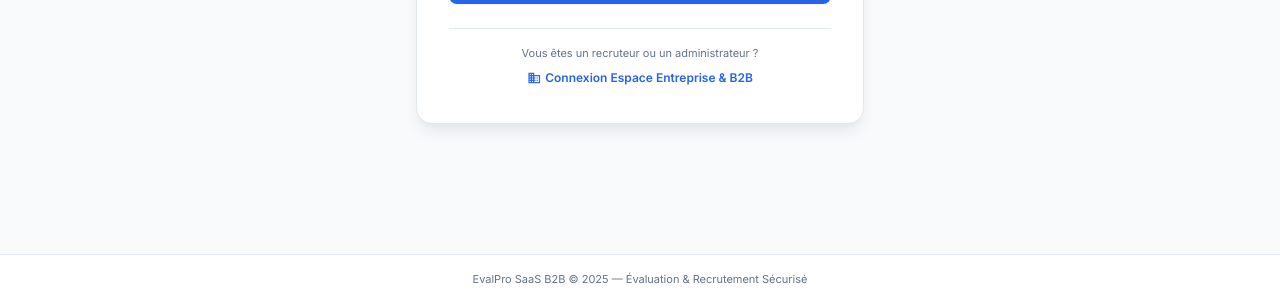
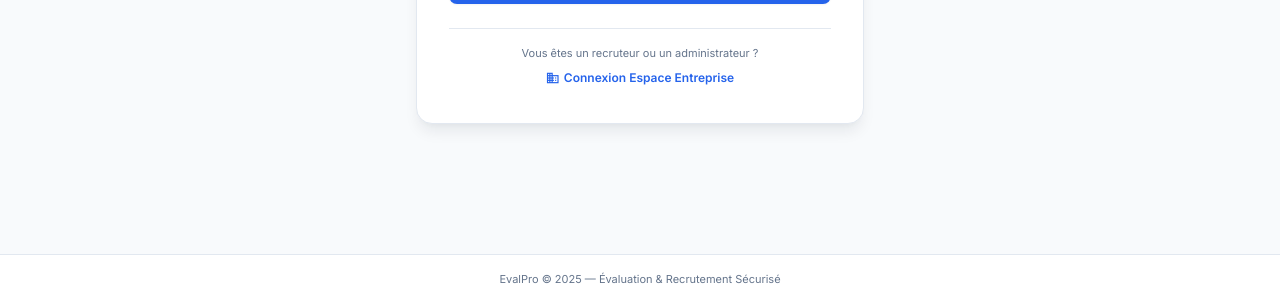
Before and after one commit to josuefox123/evalpro, a Vue app in the folder evalpro front/: page /acces-candidat in a window 1280 px wide. Shown: the part 497-797 px from the top of the page. Built offline with nearby package versions, Linux system fonts and the light colour scheme.

Commit message:
refactor(copy): Remove B2B and SaaS buzzwords across user-facing views

```diff
--- a/evalpro front/index.html
+++ b/evalpro front/index.html
@@ -4,8 +4,8 @@
     <meta charset="UTF-8" />
     <link rel="icon" type="image/png" href="/favicon.png" />
     <meta name="viewport" content="width=device-width, initial-scale=1.0" />
-    <meta name="description" content="EvalPro - La plateforme SaaS B2B unifiée pour gérer vos recrutements, évaluer vos candidats et automatiser vos corrections en ligne." />
-    <title>EvalPro - Plateforme B2B de Recrutement et d'Évaluation en Ligne</title>
+    <meta name="description" content="EvalPro - La plateforme unifiée pour gérer vos recrutements, évaluer vos candidats et automatiser vos corrections en ligne." />
+    <title>EvalPro - Plateforme de Recrutement et d'Évaluation en Ligne</title>
 
     <!-- Polices Google Fonts : Outfit (titres) & Inter (corps) -->
     <link rel="preconnect" href="https://fonts.googleapis.com">
--- a/evalpro front/src/composants/communs/BarreNavigation.vue
+++ b/evalpro front/src/composants/communs/BarreNavigation.vue
@@ -22,7 +22,7 @@
         </h2>
         <span class="text-slate-300 text-xs hidden sm:inline">|</span>
         <span class="text-xs font-semibold text-ep-primary bg-blue-50 px-2 py-0.5 rounded-full border border-blue-100 hidden sm:inline">
-          {{ magasinAuth.utilisateurConnecte.entreprise || 'EvalPro SaaS' }}
+          {{ magasinAuth.utilisateurConnecte.entreprise || 'EvalPro' }}
         </span>
       </div>
     </div>
--- a/evalpro front/src/magasins/authentification.store.js
+++ b/evalpro front/src/magasins/authentification.store.js
@@ -103,7 +103,7 @@ export const useMagasinAuthentification = defineStore('authentification', {
         this.utilisateurConnecte = {
           nom: compteTrouve.nom,
           email: compteTrouve.email,
-          entreprise: compteTrouve.entreprise || 'EvalPro SaaS'
+          entreprise: compteTrouve.entreprise || 'EvalPro'
         };
         this.estAuthentifie = true;
 
--- a/evalpro front/src/vues/VueAccueil.vue
+++ b/evalpro front/src/vues/VueAccueil.vue
@@ -30,7 +30,7 @@
 
       <div class="inline-flex items-center gap-2 px-3 py-1 rounded-full bg-blue-50 border border-blue-200/60 text-ep-primary text-xs font-semibold mb-6">
         <span class="material-symbols-outlined text-sm">rocket_launch</span>
-        <span>Plateforme B2B de Recrutement & Évaluation</span>
+        <span>Plateforme de Recrutement & Évaluation</span>
       </div>
 
       <h1 class="text-4xl sm:text-5xl lg:text-6xl font-extrabold tracking-tight text-ep-text leading-tight font-titre max-w-4xl mx-auto mb-6">
@@ -75,7 +75,7 @@
 
           <div class="text-center">
             <div class="text-3xl font-extrabold text-amber-600 font-titre">99.9%</div>
-            <div class="text-xs font-semibold text-ep-muted uppercase tracking-wider mt-1">Disponibilité SaaS</div>
+            <div class="text-xs font-semibold text-ep-muted uppercase tracking-wider mt-1">Disponibilité Plateforme</div>
           </div>
         </div>
       </div>
@@ -182,7 +182,7 @@
     <!-- Footer -->
     <footer class="bg-white border-t border-ep-border py-8">
       <div class="max-w-7xl mx-auto px-4 sm:px-6 lg:px-8 text-center text-xs text-ep-muted">
-        EvalPro SaaS — Plateforme B2B de Recrutement et d'Évaluation en Ligne
+        EvalPro — Plateforme de Recrutement et d'Évaluation en Ligne
       </div>
     </footer>
 
--- a/evalpro front/src/vues/VueConnexion.vue
+++ b/evalpro front/src/vues/VueConnexion.vue
@@ -26,7 +26,7 @@
             <img src="/logo.png" alt="EvalPro" class="h-20 w-auto mx-auto object-contain mb-3 drop-shadow-sm" />
             <h1 class="text-xl font-extrabold text-ep-text font-titre">Connexion Espace Entreprise</h1>
             <p class="text-xs text-ep-muted">
-              Plateforme B2B de recrutement et d'évaluation en ligne
+              Plateforme de recrutement et d'évaluation en ligne
             </p>
           </div>
 
@@ -67,7 +67,7 @@
 
     <!-- Footer minimal -->
     <footer class="py-4 text-center text-[11px] text-ep-muted border-t border-ep-border bg-white">
-      EvalPro B2B SaaS © 2025 — Tous droits réservés
+      EvalPro © 2025 — Tous droits réservés
     </footer>
 
   </div>
--- a/evalpro front/src/vues/candidat/VueAccesCandidat.vue
+++ b/evalpro front/src/vues/candidat/VueAccesCandidat.vue
@@ -59,7 +59,7 @@
               class="inline-flex items-center gap-1 text-xs font-semibold text-ep-primary hover:underline"
             >
               <span class="material-symbols-outlined text-sm">domain</span>
-              <span>Connexion Espace Entreprise & B2B</span>
+              <span>Connexion Espace Entreprise</span>
             </router-link>
           </div>
 
@@ -70,7 +70,7 @@
 
     <!-- Footer minimal -->
     <footer class="py-4 text-center text-[11px] text-ep-muted border-t border-ep-border bg-white">
-      EvalPro SaaS B2B © 2025 — Évaluation & Recrutement Sécurisé
+      EvalPro © 2025 — Évaluation & Recrutement Sécurisé
     </footer>
 
   </div>
--- a/evalpro front/src/vues/candidat/VueConfirmationSoumission.vue
+++ b/evalpro front/src/vues/candidat/VueConfirmationSoumission.vue
@@ -95,7 +95,7 @@
 
     <!-- Footer minimal -->
     <footer class="py-4 text-center text-[11px] text-ep-muted border-t border-ep-border bg-white">
-      EvalPro B2B SaaS © 2025 — Évaluation & Recrutement Sécurisé
+      EvalPro © 2025 — Évaluation & Recrutement Sécurisé
     </footer>
 
   </div>
--- a/evalpro front/src/vues/tableau-de-bord/TableauDeBordSuperAdmin.vue
+++ b/evalpro front/src/vues/tableau-de-bord/TableauDeBordSuperAdmin.vue
@@ -9,7 +9,7 @@
       <div>
         <div class="inline-flex items-center gap-1.5 text-xs font-semibold px-2.5 py-0.5 rounded-full bg-purple-50 text-ep-secondary border border-purple-100 mb-2">
           <span class="material-symbols-outlined text-xs">admin_panel_settings</span>
-          <span>Super Administrateur SaaS</span>
+          <span>Super Administrateur</span>
         </div>
         <h1 class="text-2xl font-extrabold text-ep-text font-titre">Supervision Globale EvalPro</h1>
         <p class="text-xs text-ep-muted mt-1">Gestion du parc clients, santé financière (MRR) et journalisation de sécurité.</p>
```
